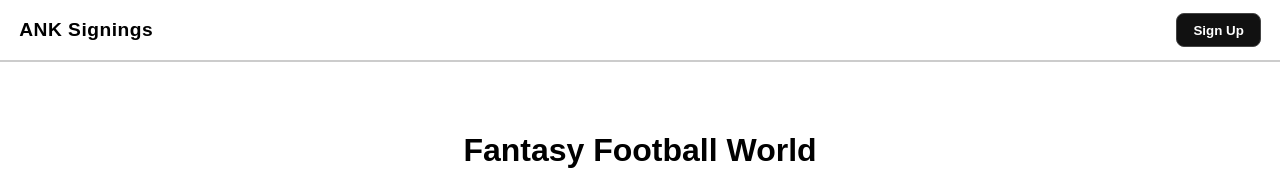
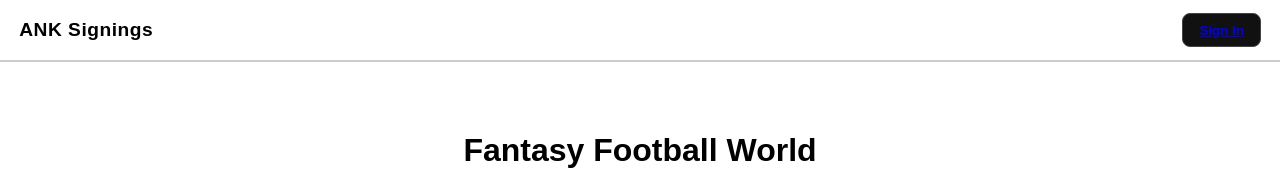
Before and after one commit to ManuKitten/ANK-Signings, a plain HTML site: page index.html in a window 1280 px wide. Shown: the top 170 px of the page. Drawn offline with Linux system fonts and the light colour scheme.

Commit message:
Update index.html

```diff
--- a/index.html
+++ b/index.html
@@ -10,7 +10,7 @@
   <body>
     <header>
       <span class="brand">ANK Signings</span>
-      <button type="button" class="btn">Sign Up</button>
+      <button type="button" class="btn"><a href="signin">Sign In</a></button>
     </header>
 
     <main>
```
